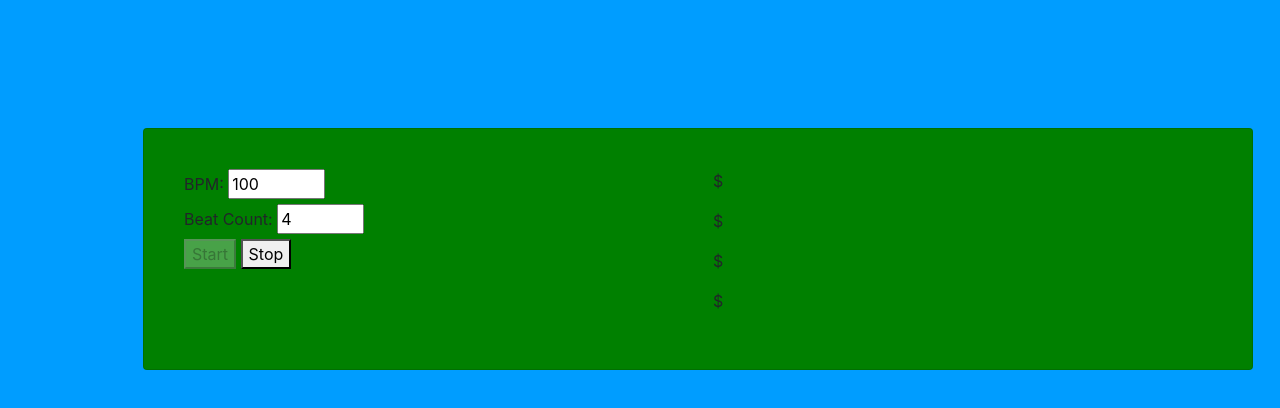
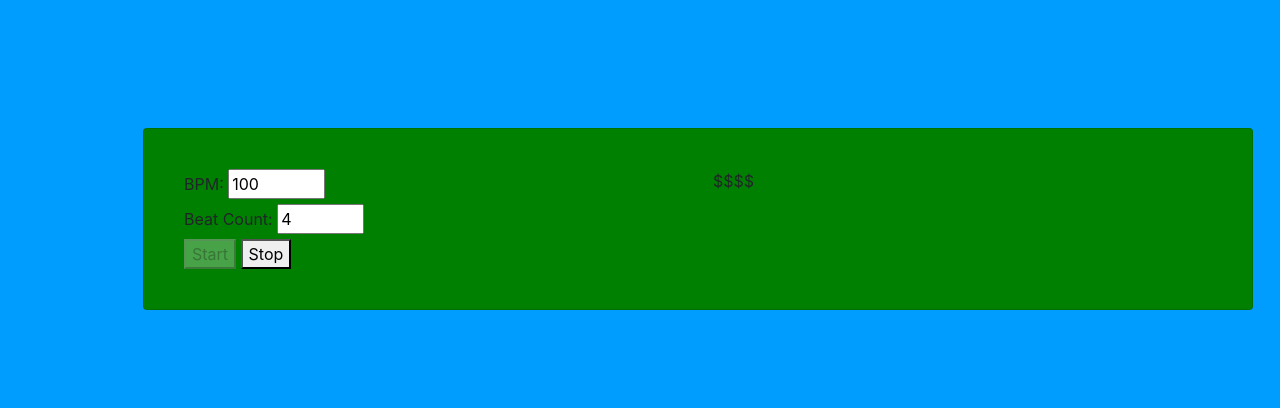
Before and after one commit to CodeJonesW/MetronomeApp, a website: page index.html in a window 1280 px wide. Both pictures are taken after a click on the button "Start". Drawn offline with nearby package versions, Linux system fonts and the light colour scheme.

Commit message:
changes made with old left as comments

```diff
--- a/index.html
+++ b/index.html
@@ -27,7 +27,7 @@
                         </form>
 
                         <div class="col" id="beatIconDiv">
-
+                            <p id="beatIconElement"></p>
                         </div>
                     </div>
                 </div>
--- a/metronome.js
+++ b/metronome.js
@@ -18,6 +18,7 @@ function convertBpmToMilliSeconds(bpm) {
 const startButton = document.getElementById("startButton")
 const stopButton = document.getElementById("stopButton")
 const beatIconDiv = document.getElementById("beatIconDiv")
+const iconElement = document.getElementById("beatIconElement")
 let bpmInput
 let iconCount = 0
 
@@ -42,11 +43,15 @@ startButton.addEventListener("click", function (event) {
 
         // conditional icon rendering based on the beatCount option
         if (iconCount <= metronomeOptions.beatCount) {
-            let icon = document.createElement("p")
-            icon.innerHTML = '$'
-            beatIconDiv.append(icon)
+            // let icon = document.createElement("p")
+            // icon.innerHTML = '$'
+            // beatIconDiv.append(icon)
+
+            let image = "$"
+            iconElement.innerHTML = image.repeat(iconCount)
         } else {
-            beatIconDiv.innerHTML = ""
+            // beatIconDiv.innerHTML = ""
+            iconElement.innerHTML = ""
             iconCount = 0
         }
 
```
